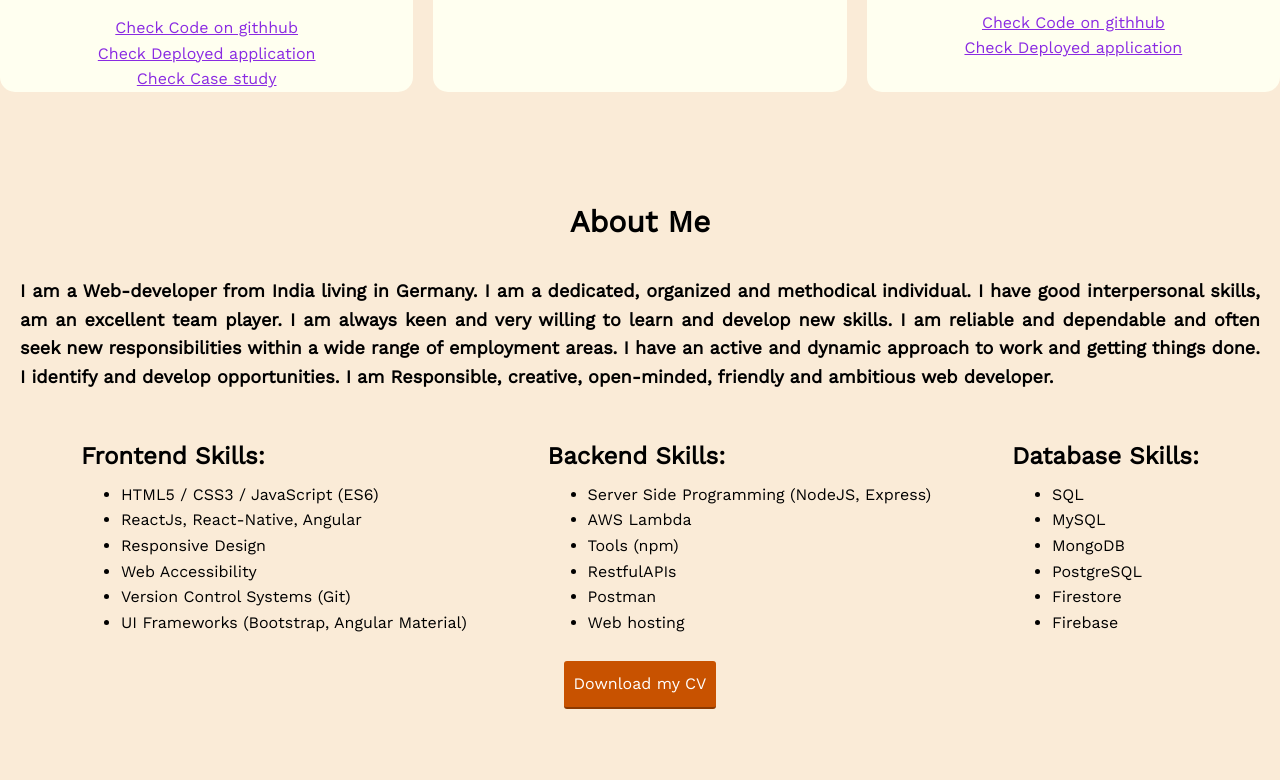
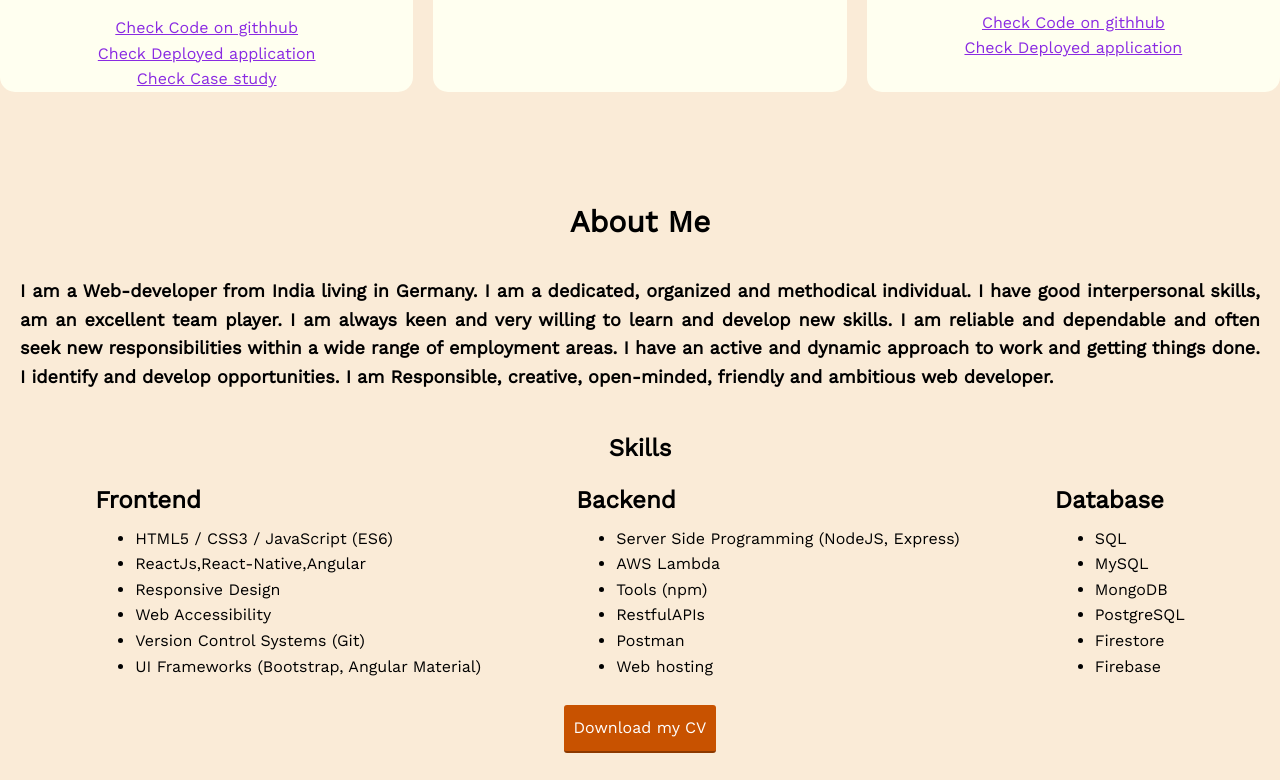
Before and after one commit to dharasoni16/portfolio, a plain HTML site: page index.html in a window 1280 px wide. Shown: the part 2017-2797 px from the top of the page. Drawn offline with nearby package versions, Linux system fonts and the light colour scheme.

Commit message:
fix skills style

```diff
--- a/css/style.production.css
+++ b/css/style.production.css
@@ -326,6 +326,10 @@ button:focus,
   text-align: justify;
 }
 
+.skills {
+  text-align: left;
+}
+
 @media all and (max-width: 500px) {
   .grid {
     -ms-grid-columns: 1fr;
--- a/css/styles.css
+++ b/css/styles.css
@@ -270,6 +270,10 @@ button:focus,
   text-align: justify;
 }
 
+.skills {
+  text-align: left;
+}
+
 @media all and (max-width: 500px) {
   .grid {
     grid-template-columns: 1fr;
--- a/index.html
+++ b/index.html
@@ -25,10 +25,10 @@
           <a href="index.html" role="menuitem" class="navigation-list__item navigation-list__item--active">Home</a>
         </li>
         <li role="presentation">
-          <a href="#about" role="menuitem" class="navigation-list__item">About Me</a>
+          <a href="#work" role="menuitem" class="navigation-list__item">Work</a>
         </li>
         <li role="presentation">
-          <a href="#work" role="menuitem" class="navigation-list__item">Work</a>
+          <a href="#about" role="menuitem" class="navigation-list__item">About Me</a>
         </li>
         <li role="presentation">
           <a href="#contact" role="menuitem" class="navigation-list__item">Contact</a>
@@ -177,12 +177,13 @@
           Responsible, creative, open-minded, friendly and ambitious web developer.
         </p>
       </div>
+      <h2 class="page-middle">Skills</h2>
       <div class="flex-container">
         <div class="frontend">
-          <h2>Frontend Skills:</h2>
-          <ul>
+          <h2>Frontend</h2>
+          <ul class="skills">
             <li>HTML5 / CSS3 / JavaScript (ES6)</li>
-            <li>ReactJs, React-Native, Angular</li>
+            <li>ReactJs,React-Native,Angular</li>
             <li>Responsive Design</li>
             <li>Web Accessibility</li>
             <li>Version Control Systems (Git)</li>
@@ -190,8 +191,8 @@
           </ul>
         </div>
         <div class="backend">
-          <h2>Backend Skills:</h2>
-          <ul>
+          <h2>Backend</h2>
+          <ul class="skills">
             <li>Server Side Programming (NodeJS, Express)</li>
             <li>AWS Lambda</li>
             <li>Tools (npm)</li>
@@ -201,8 +202,8 @@
           </ul>
         </div>
         <div class="Database">
-          <h2>Database Skills:</h2>
-          <ul>
+          <h2>Database</h2>
+          <ul class="skills">
             <li>SQL</li>
             <li>MySQL</li>
             <li>MongoDB</li>
```
